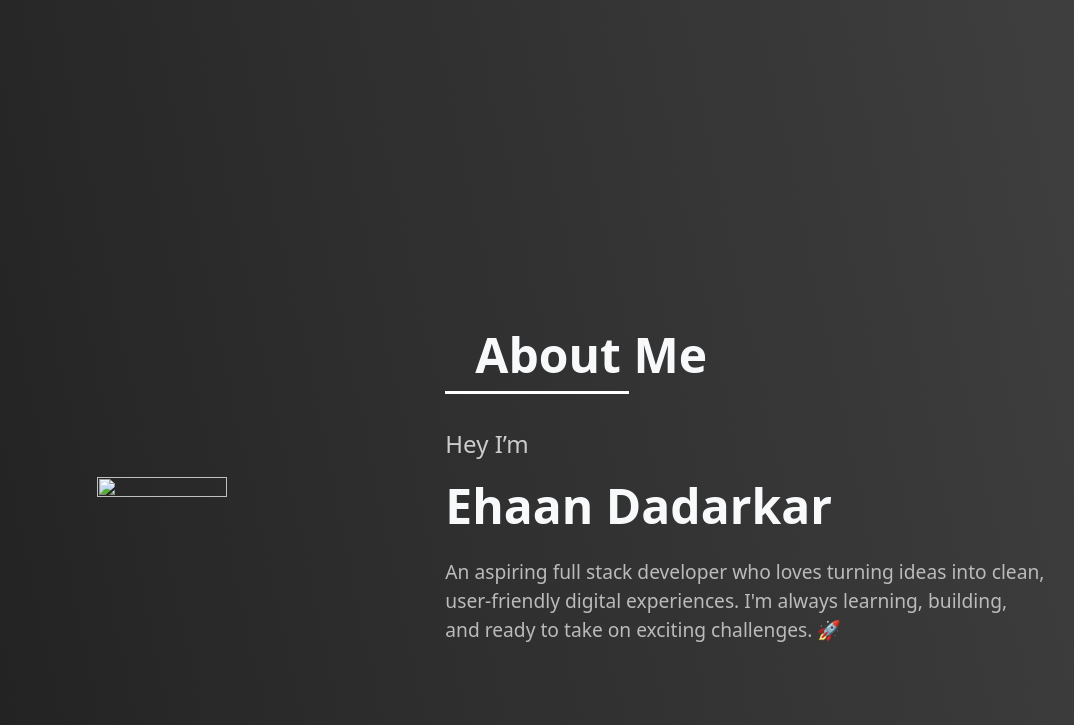
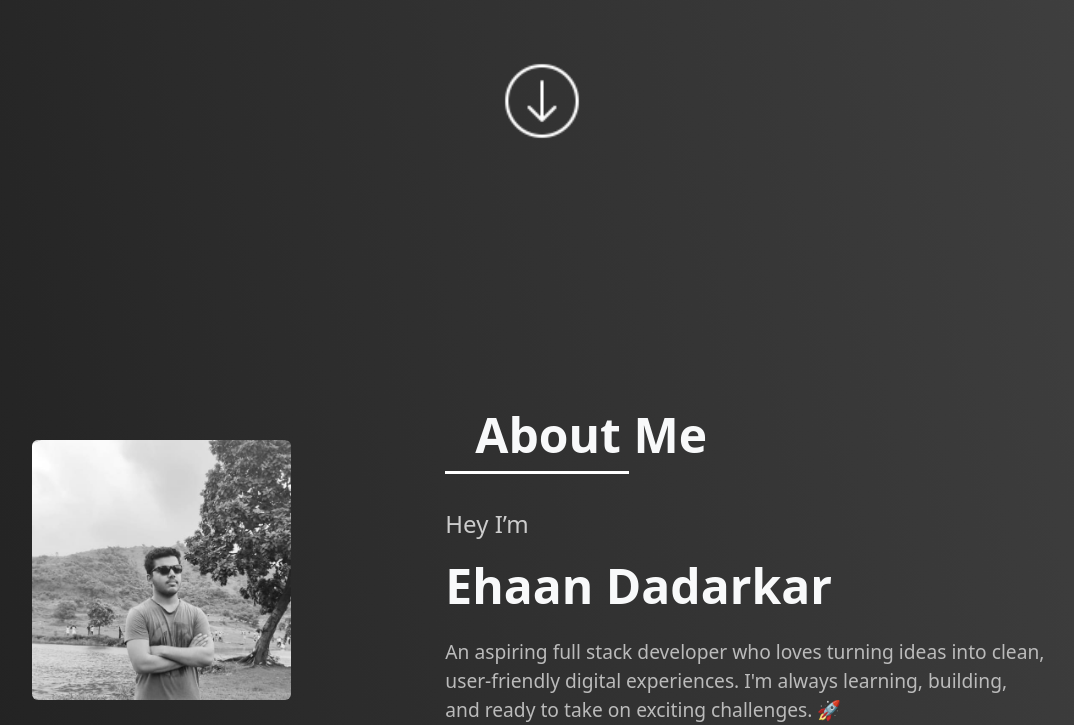
Before and after one commit to Ed-2008/Portfolio, a plain HTML site: page index.html in a window 1280 px wide. Shown: the part 695-1420 px from the top of the page, without its empty margins (98-1172 px from the left). Drawn offline with nearby package versions, Linux system fonts and the light colour scheme; a web font is replaced by a local one.

Commit message:
Update index.html

```diff
--- a/index.html
+++ b/index.html
@@ -67,7 +67,7 @@
         <p class="notable-regular">DEVELOPER</p>
         <a href="#about" class="d-flex justify-content-center p-5 pt-xxl-5">
 
-            <img src="./images/arrow-down.png" alt="" style="width: 80px;" class="rounded-circle">
+            <img src="arrow-down.png" alt="" style="width: 80px;" class="rounded-circle">
         </a>
 
     </div>
@@ -79,7 +79,7 @@
         <div class="row align-items-center justify-content-center">
 
             <div class="col-md-5 text-center  pe-xxl-5">
-                <img class=" rounded mx-auto w-50 h-50" src="./images/my-image.jpg">
+                <img class=" rounded mx-auto w-50 h-50" src="my-image.jpg">
             </div>
 
 
```
